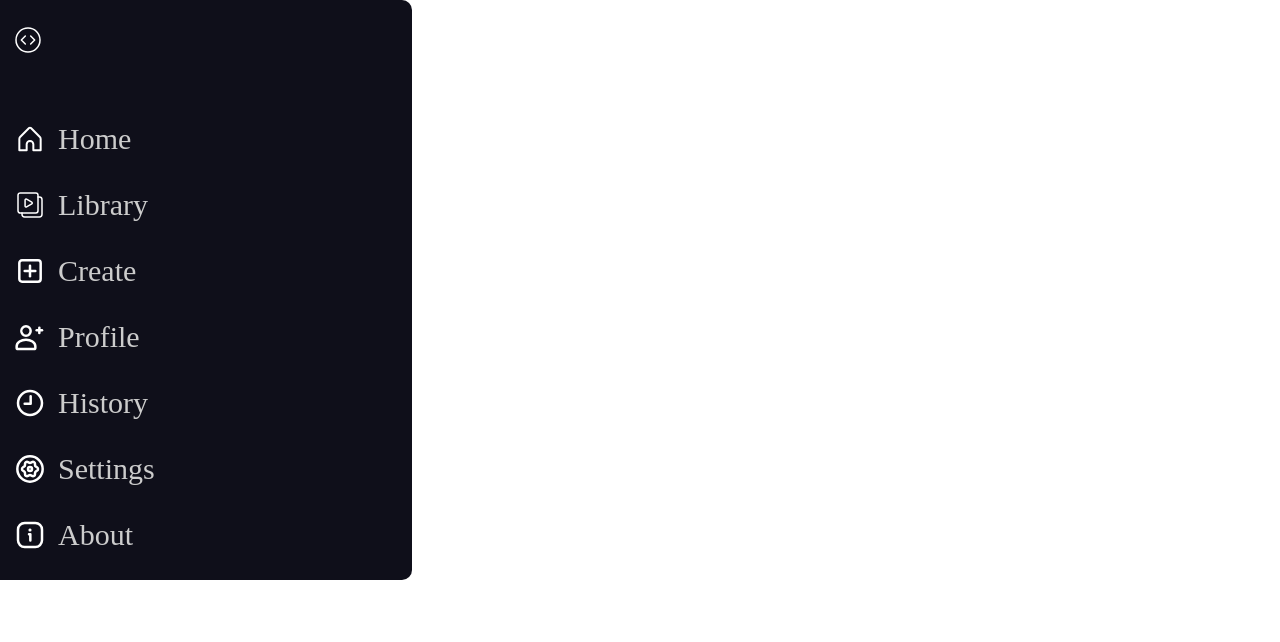
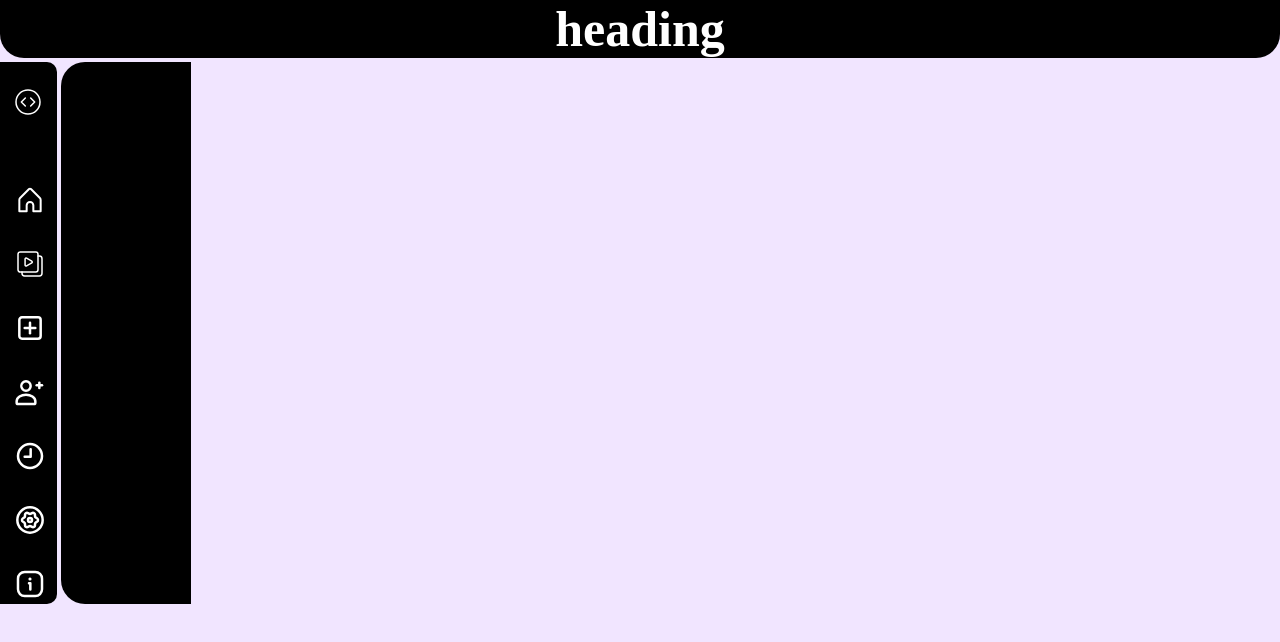
Before and after one commit to Tvildiani1/non-defined, a Next.js app: page / in a window 1280 px wide. Shown: the top 642 px of the page. Built offline with nearby package versions, Linux system fonts and the light colour scheme.

Commit message:
feat: start homepage

```diff
--- a/app/components/navigation/nav.module.css
+++ b/app/components/navigation/nav.module.css
@@ -35,7 +35,7 @@
 }
 
 .container:hover {
-    width: 250%;
+    width: 25%;
     background-color: #0f0f1a;
     transition: width 1.18s ease;
 
--- a/app/globals.css
+++ b/app/globals.css
@@ -7,4 +7,5 @@ html {
 body {
     margin: 0;
     padding: 0;
+    background-color: #7F00FF1A;
 }
--- a/app/page.module.css
+++ b/app/page.module.css
@@ -1,16 +1,23 @@
+.h1 {
+    margin: 0 auto;
+    text-align: center;
+    background: black;
+    color: white;
+    font-size: 50px;
+    border-radius: 0 0 24px 24px;
+    margin-bottom: 4px;
+}
+
 .main {
     display: flex;
     width: 100%;
+    gap: 4px;
 }
 
-.rightside {
+.center{
     display: flex;
-    background-color: rgb(194, 59, 59);
-    width: 30%;
-    height: 100vh;
+    width: fill;
+    background: black;
+    font-size: 20px;
+    border-radius: 24px 0 0 24px;
 }
-
-.h1 {
-    background: black;
-    color: white;
-}
--- a/app/page.tsx
+++ b/app/page.tsx
@@ -5,10 +5,17 @@ import styles from "./page.module.css";
 
 export default function Home() {
   return (
-    <div className={styles.main}>
-      <div>
+    <div>
+      <h1 className={styles.h1}>heading</h1>
+
+      <div className={styles.main}>
+
         <Nav />
-      </div>
+
+        <div className={styles.center}>
+            <h2>Top Artist</h2>
+          </div>
+        </div>
     </div>
   );
 }
```
